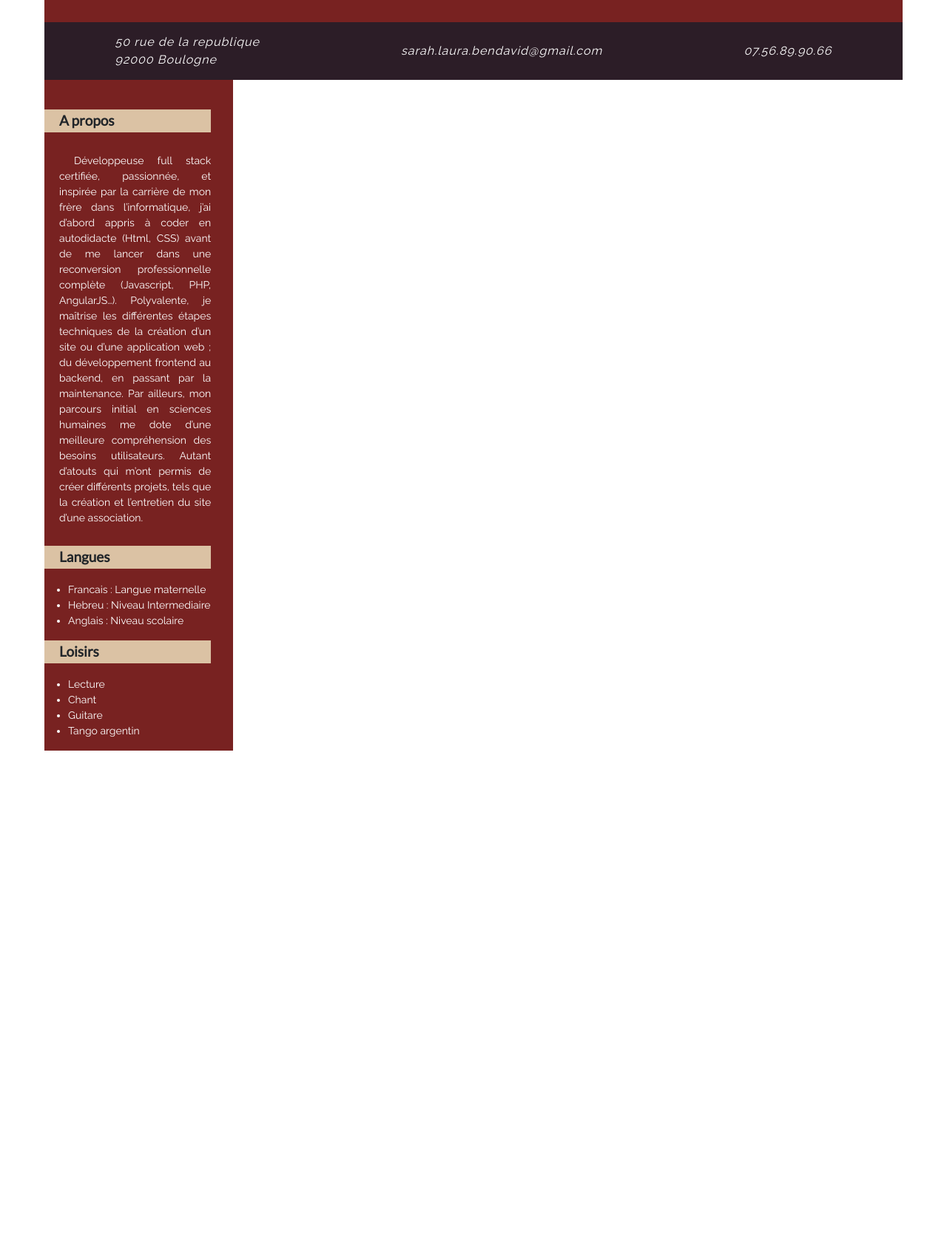
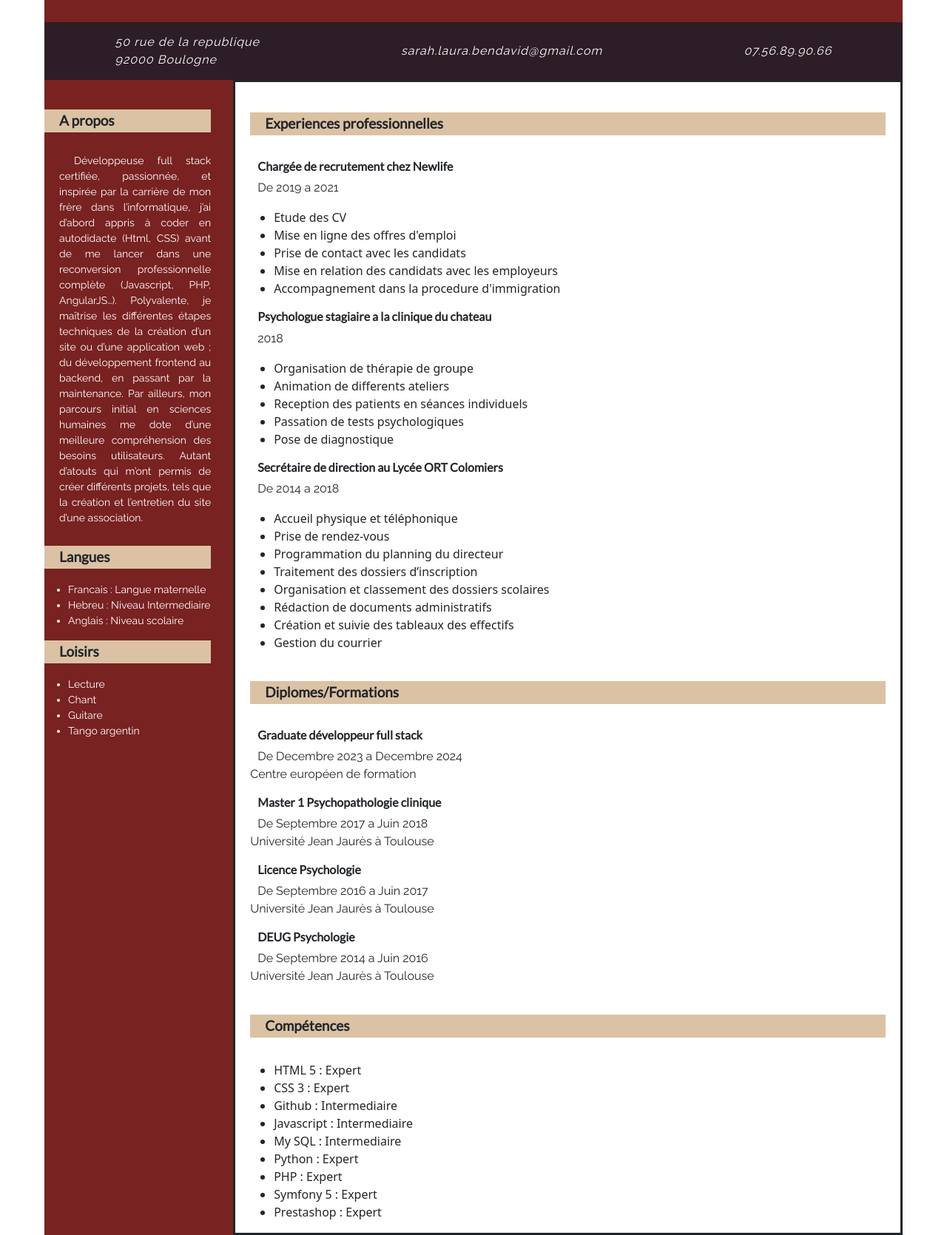
Before and after one commit to SarahBendavid/CV-developpeur, a plain HTML site: page CV.html in a window 1280 px wide. Shown: the part 367-2037 px from the top of the page at 74% size. Before the commit the page ends 1382 px from the top, so only its background shows below. Drawn offline with nearby package versions, Linux system fonts and the light colour scheme.

Commit message:
Creation du corps du Cv

```diff
--- a/Assets/Styles.css
+++ b/Assets/Styles.css
@@ -54,6 +54,10 @@ a {
     text-decoration: none;
 }
 
+div {
+    display: flex;
+}
+
 aside {
     display: flex;
     flex-direction: column;
@@ -73,20 +77,40 @@ h3 {
     padding-bottom: 4px;
 }
 
-p {
+.pA {
     font-family: 'Raleway';
     font-size: 14px;
-    color: white;
     margin-top: 20px;
     text-align: justify;
     margin-left: 20px;
     margin-bottom: 3px;
     text-indent: 20px;
+    color: white;
 }
 
-ul {
+.ulA {
     font-family: 'Raleway';
     font-size: 14px;
+    margin-top: 10px;
     color: white;
-    margin-top: 10px;
 }
+
+main {
+    width: 78%;
+    padding-top: 41px;
+    padding-left: 20px;
+    padding-right: 20px;
+    border: solid;
+}
+
+h4 {
+    font-family: 'Lato';
+    font-size: 16px;
+    font-weight: bold;
+    text-indent: 10px;
+}
+
+.pM {
+    font-family: 'Raleway';
+    text-indent: 10px;
+}
--- a/CV.html
+++ b/CV.html
@@ -1,44 +1,74 @@
 <!DOCTYPE html>
 <html lang="fr">
-
   <head>
-    <meta charset="utf-8" name="viewport" content="width=device-width, initial-scale=1.0" description="Decouvrez mon curriculum vitae"/>
+    <meta
+      charset="utf-8"
+      name="viewport"
+      content="width=device-width, initial-scale=1.0"
+      description="Decouvrez mon curriculum vitae"
+    />
     <title>CV Developpeuse Web</title>
-    <link rel="icon" type="image/x-icon" href="./Assets/img/flavicon.png">
-    <link href="https://cdn.jsdelivr.net/npm/bootstrap@5.0.2/dist/css/bootstrap.min.css" rel="stylesheet"
-        integrity="sha384-EVSTQN3/azprG1Anm3QDgpJLIm9Nao0Yz1ztcQTwFspd3yD65VohhpuuCOmLASjC" crossorigin="anonymous">
-    <link rel="stylesheet" type="text/css" href="./Assets/Styles.css">
-    <link rel="stylesheet" href="https://fonts.googleapis.com/css?family=Lato">
-    <link rel="stylesheet" href="https://fonts.googleapis.com/css?family=Raleway">
+    <link rel="icon" type="image/x-icon" href="./Assets/img/flavicon.png" />
+    <link
+      href="https://cdn.jsdelivr.net/npm/bootstrap@5.0.2/dist/css/bootstrap.min.css"
+      rel="stylesheet"
+      integrity="sha384-EVSTQN3/azprG1Anm3QDgpJLIm9Nao0Yz1ztcQTwFspd3yD65VohhpuuCOmLASjC"
+      crossorigin="anonymous"
+    />
+    <link rel="stylesheet" type="text/css" href="./Assets/Styles.css" />
+    <link
+      rel="stylesheet"
+      href="https://fonts.googleapis.com/css?family=Lato"
+    />
+    <link
+      rel="stylesheet"
+      href="https://fonts.googleapis.com/css?family=Raleway"
+    />
   </head>
 
   <body>
-
     <header class="container-fluid">
-        <img src="./Assets/img/Photo de profil.jpg" alt="Photo de profil">
+      <img src="./Assets/img/Photo de profil.jpg" alt="Photo de profil" />
       <h1>BENDAVID SARAH</h1>
       <h2>Developpeuse Web Full Stack</h2>
     </header>
 
-    <nav role=”navigation”>
-           <a href="https://www.google.com/maps/place/50+Bd+de+la+R%C3%A9publique,+92100+Boulogne-Billancourt,+France/@48.8327254,2.2470026,17z/data=!3m1!4b1!4m6!3m5!1s0x47e67aeb8722c8b5:0x853493e47b57aab6!8m2!3d48.8327219!4d2.2495775!16s%2Fg%2F11c5qckb7n?entry=ttu"
-           >50 rue de la republique<br>92000 Boulogne</a>
-           <a href="mailto:sarah.laura.bendavid@gmail.com">sarah.laura.bendavid@gmail.com</a>
+    <nav role="”navigation”">
+      <a
+        href="https://www.google.com/maps/place/50+Bd+de+la+R%C3%A9publique,+92100+Boulogne-Billancourt,+France/@48.8327254,2.2470026,17z/data=!3m1!4b1!4m6!3m5!1s0x47e67aeb8722c8b5:0x853493e47b57aab6!8m2!3d48.8327219!4d2.2495775!16s%2Fg%2F11c5qckb7n?entry=ttu"
+        >50 rue de la republique<br />92000 Boulogne</a
+      >
+      <a href="mailto:sarah.laura.bendavid@gmail.com"
+        >sarah.laura.bendavid@gmail.com</a
+      >
       <a href="tel:+33756899066">07.56.89.90.66</a>
     </nav>
 
+    <div>
       <aside>
         <h3>A propos</h3>
-        <p>Développeuse full stack certifiée, passionnée, et inspirée par la carrière de mon frère dans l’informatique, j’ai d’abord appris à coder en autodidacte (Html, CSS) avant de me lancer dans une reconversion professionnelle complète (Javascript, PHP, AngularJS…). Polyvalente, je maîtrise les différentes étapes techniques de la création d’un site ou d’une application web ; du développement frontend au backend, en passant par la maintenance. Par ailleurs, mon parcours initial en sciences humaines me dote d’une meilleure compréhension des besoins utilisateurs. Autant d’atouts qui m’ont permis de créer différents projets, tels que la création et l’entretien du site d’une association. </p>
-        <br>
+        <p class="pA">
+          Développeuse full stack certifiée, passionnée, et inspirée par la
+          carrière de mon frère dans l’informatique, j’ai d’abord appris à coder
+          en autodidacte (Html, CSS) avant de me lancer dans une reconversion
+          professionnelle complète (Javascript, PHP, AngularJS…). Polyvalente,
+          je maîtrise les différentes étapes techniques de la création d’un site
+          ou d’une application web ; du développement frontend au backend, en
+          passant par la maintenance. Par ailleurs, mon parcours initial en
+          sciences humaines me dote d’une meilleure compréhension des besoins
+          utilisateurs. Autant d’atouts qui m’ont permis de créer différents
+          projets, tels que la création et l’entretien du site d’une
+          association.
+        </p>
+        <br />
         <h3>Langues</h3>
-        <ul>
+        <ul class="ulA">
           <li>Francais : Langue maternelle</li>
           <li>Hebreu : Niveau Intermediaire</li>
           <li>Anglais : Niveau scolaire</li>
         </ul>
         <h3>Loisirs</h3>
-        <ul>
+        <ul class="ulA">
           <li>Lecture</li>
           <li>Chant</li>
           <li>Guitare</li>
@@ -47,10 +77,78 @@
       </aside>
 
       <main>
+        <h3>Experiences professionnelles</h3>
+        <br />
+        <h4>Chargée de recrutement chez Newlife</h4>
+        <p class="pM">De 2019 a 2021</p>
+        <ul>
+          <li>Etude des CV</li>
+          <li>Mise en ligne des offres d'emploi</li>
+          <li>Prise de contact avec les candidats</li>
+          <li>Mise en relation des candidats avec les employeurs</li>
+          <li>Accompagnement dans la procedure d'immigration</li>
+        </ul>
+        <h4>Psychologue stagiaire a la clinique du chateau</h4>
+        <p class="pM">2018</p>
+        <ul>
+          <li>Organisation de thérapie de groupe</li>
+          <li>Animation de differents ateliers</li>
+          <li>Reception des patients en séances individuels</li>
+          <li>Passation de tests psychologiques</li>
+          <li>Pose de diagnostique</li>
+        </ul>
+        <h4>Secrétaire de direction au Lycée ORT Colomiers</h4>
+        <p class="pM">De 2014 a 2018</p>
+        <ul>
+          <li>Accueil physique et téléphonique</li>
+          <li>Prise de rendez-vous</li>
+          <li>Programmation du planning du directeur</li>
+          <li>Traitement des dossiers d’inscription</li>
+          <li>Organisation et classement des dossiers scolaires</li>
+          <li>Rédaction de documents administratifs</li>
+          <li>Création et suivie des tableaux des effectifs</li>
+          <li>Gestion du courrier</li>
+        </ul>
+        <br />
+        <h3>Diplomes/Formations</h3>
+        <br />
+        <h4>Graduate développeur full stack</h4>
+        <p class="pM">
+          De Decembre 2023 a Decembre 2024 <br />
+          Centre européen de formation
+        </p>
+        <h4>Master 1 Psychopathologie clinique</h4>
+        <p class="pM">
+          De Septembre 2017 a Juin 2018 <br />
+          Université Jean Jaurès à Toulouse
+        </p>
+        <h4>Licence Psychologie</h4>
+        <p class="pM">
+          De Septembre 2016 a Juin 2017 <br />
+          Université Jean Jaurès à Toulouse
+        </p>
+        <h4>DEUG Psychologie</h4>
+        <p class="pM">
+          De Septembre 2014 a Juin 2016 <br />
+          Université Jean Jaurès à Toulouse
+        </p>
+        <br />
+        <h3>Compétences</h3>
+        <br />
+        <ul>
+          <li>HTML 5 : Expert</li>
+          <li>CSS 3 : Expert</li>
+          <li>Github : Intermediaire</li>
+          <li>Javascript : Intermediaire</li>
+          <li>My SQL : Intermediaire</li>
+          <li>Python : Expert</li>
+          <li>PHP : Expert</li>
+          <li>Symfony 5 : Expert</li>
+          <li>Prestashop : Expert</li>
+        </ul>
       </main>
+    </div>
 
-    <footer>
-    </footer>
-
+    <footer></footer>
   </body>
-<html>
+</html>
```
Lines whose indentation alone changed are shown as unchanged.
